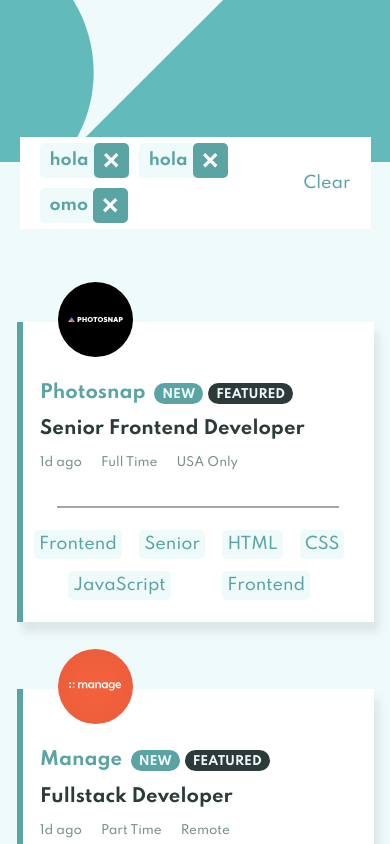
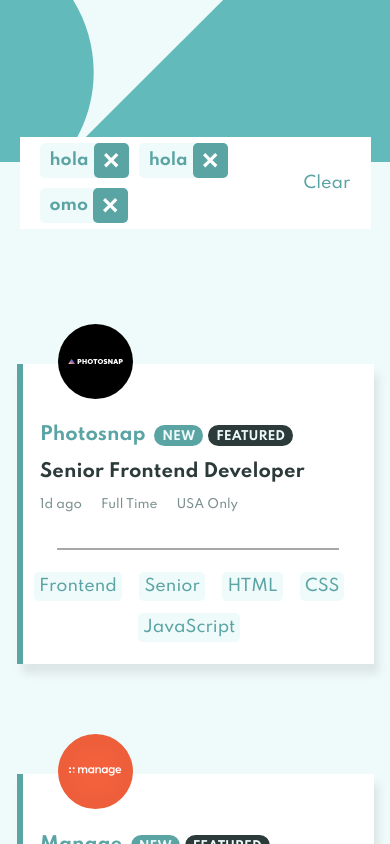
Before and after one commit to adrianwagemans/Jobapp, a React (Create React App) app: page / in a window 390 px wide. Shown: the top 844 px of the page. Built offline with nearby package versions, Linux system fonts and the light colour scheme.

Commit message:
filtersbar filled

```diff
--- a/public/css/mediaQueries.css
+++ b/public/css/mediaQueries.css
@@ -32,7 +32,7 @@
             justify-content: space-evenly;
     height: 300px;
     width: 90%;
-    margin-top: 8vh;
+    margin-top: 13vh;
     margin-bottom: 0;
     position: relative;
   }
--- a/public/css/style.css
+++ b/public/css/style.css
@@ -346,7 +346,7 @@ acronym {
             justify-content: space-evenly;
     height: 300px;
     width: 90%;
-    margin-top: 8vh;
+    margin-top: 13vh;
     margin-bottom: 0;
     position: relative;
   }
--- a/src/App.js
+++ b/src/App.js
@@ -1,15 +1,17 @@
-import React from 'react'
+import React,{useState} from 'react'
 import JobList from './JobList'
 import FiltersBar from './FiltersBar'
 
 const App = () => {
+
+    const [filters, setFilters] = useState (['hola', 'hola' ,'omo'])
     return (
         <div>
             <img className='headerDesktop' src='./images/bg-header-desktop.svg' alt=''/>
             <img className='headerMobile' src='./images/bg-header-mobile.svg' alt=''/>
-            <FiltersBar />
+            <FiltersBar filters={filters} />
 
-            <JobList/>
+            <JobList setFilters={setFilters} filters={filters} />
         </div>
     )
 }
--- a/src/FiltersBar.js
+++ b/src/FiltersBar.js
@@ -1,11 +1,11 @@
-import React,{useState} from 'react'
+import React from 'react'
 import Close from './images/icon-remove.svg'
 
-const FiltersBar = () => {
+const FiltersBar = ({filters}) => {
 
-    const [fitlers, setFilters] = useState (['hola', 'hola' ,'omo'])
 
-   const activeFilters =  fitlers.map((filter)=>{
+
+   const activeFilters =  filters.map((filter)=>{
         return(
             <div className='filter'>
                 <p>{filter}</p>
--- a/src/JobComponent.js
+++ b/src/JobComponent.js
@@ -1,6 +1,10 @@
 import React, {useRef} from 'react'
 
-const JobComponent = ({result}) => {
+const JobComponent = ({result, filters, setFilters}) => {
+
+    const onCatClick = (cat) => {
+        setFilters([...filters, cat])
+    }
 
     const exist = useRef();
     return (
@@ -41,34 +45,30 @@ const JobComponent = ({result}) => {
             <div className='hr'></div>
 
             <div className='categories'>
-                <p>
+                <p onClick={(e) => onCatClick(e.target.innerHTML)}>
                     {result.role}
 
                 </p>
 
-                <p>
+                <p onClick={(e) => onCatClick(e.target.innerHTML)}>
                     {result.level}
                 </p>
 
                     {result.languages.map((language)=>{
                         return(
-                            <p>
+                            <p onClick={(e) => onCatClick(e.target.innerHTML)}>
                                 {language}
                             </p>
                         )
                     })}
                     {result.tools.map((tool)=>{
                         return(
-                            <p>
+                            <p onClick={(e) => onCatClick(e.target.innerHTML)}>
                                 {tool}
                             </p>
                         )
                     })}
 
-
-                <p>
-                    {result.role}
-                </p>
             </div>
 
         </div>
--- a/src/JobList.js
+++ b/src/JobList.js
@@ -2,11 +2,11 @@ import React from 'react'
 import JobComponent from './JobComponent'
 import data from './data.json'
 
-function JobList() {
+function JobList({filters, setFilters}) {
     const renderedResults = data.map((result) => {
         return (
            <div>
-               <JobComponent result={result}/>
+               <JobComponent result={result} filters={filters} setFilters={setFilters}/>
            </div>
         )
     })
--- a/src/scss/mediaQueries.scss
+++ b/src/scss/mediaQueries.scss
@@ -27,7 +27,7 @@
 
     height: 300px;
     width: 90%;
-    margin-top: 8vh;
+    margin-top: 13vh;
     margin-bottom: 0;
     position: relative;
 
```
Also changed, not shown: 2 other files (tests, documents, lock files or other folders).
